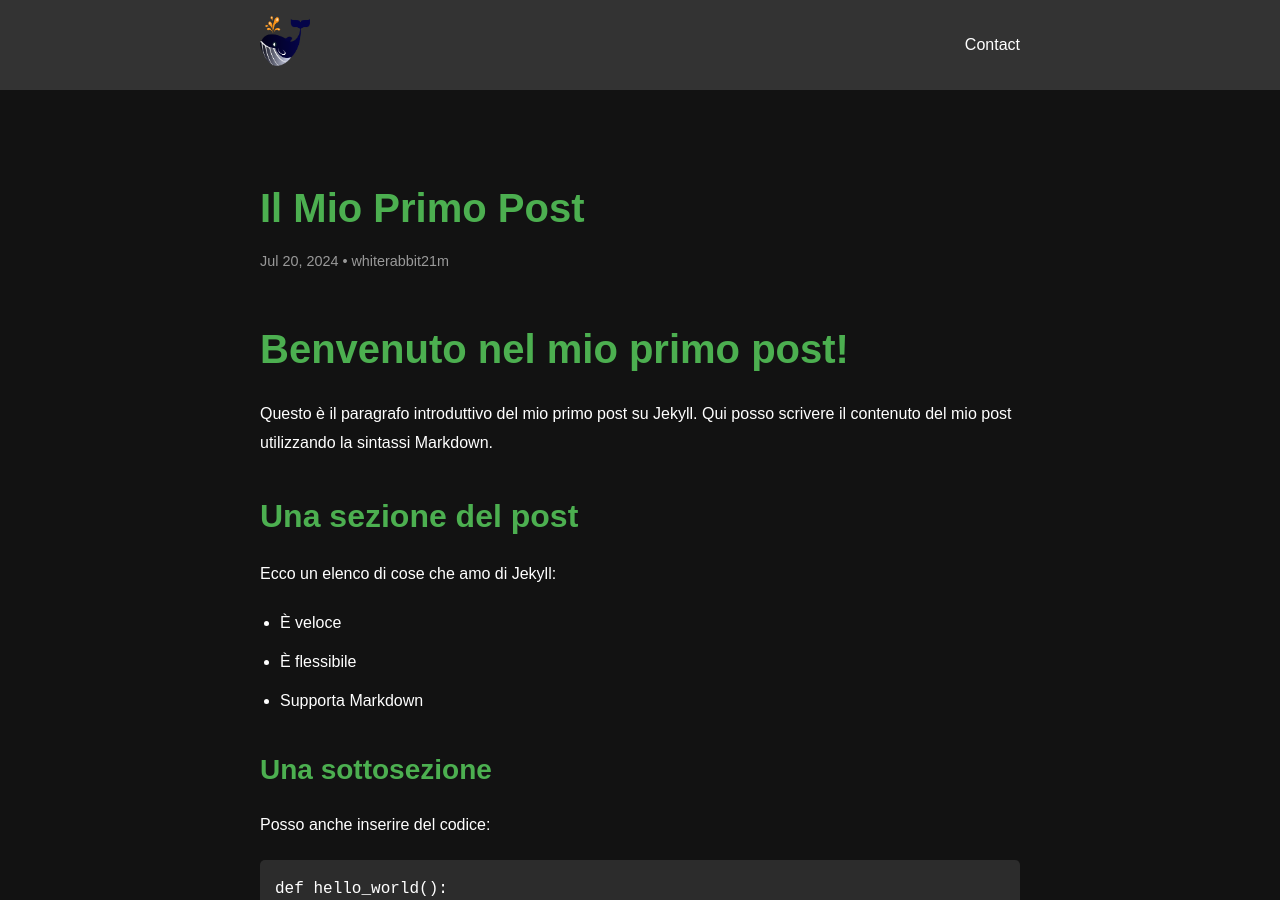
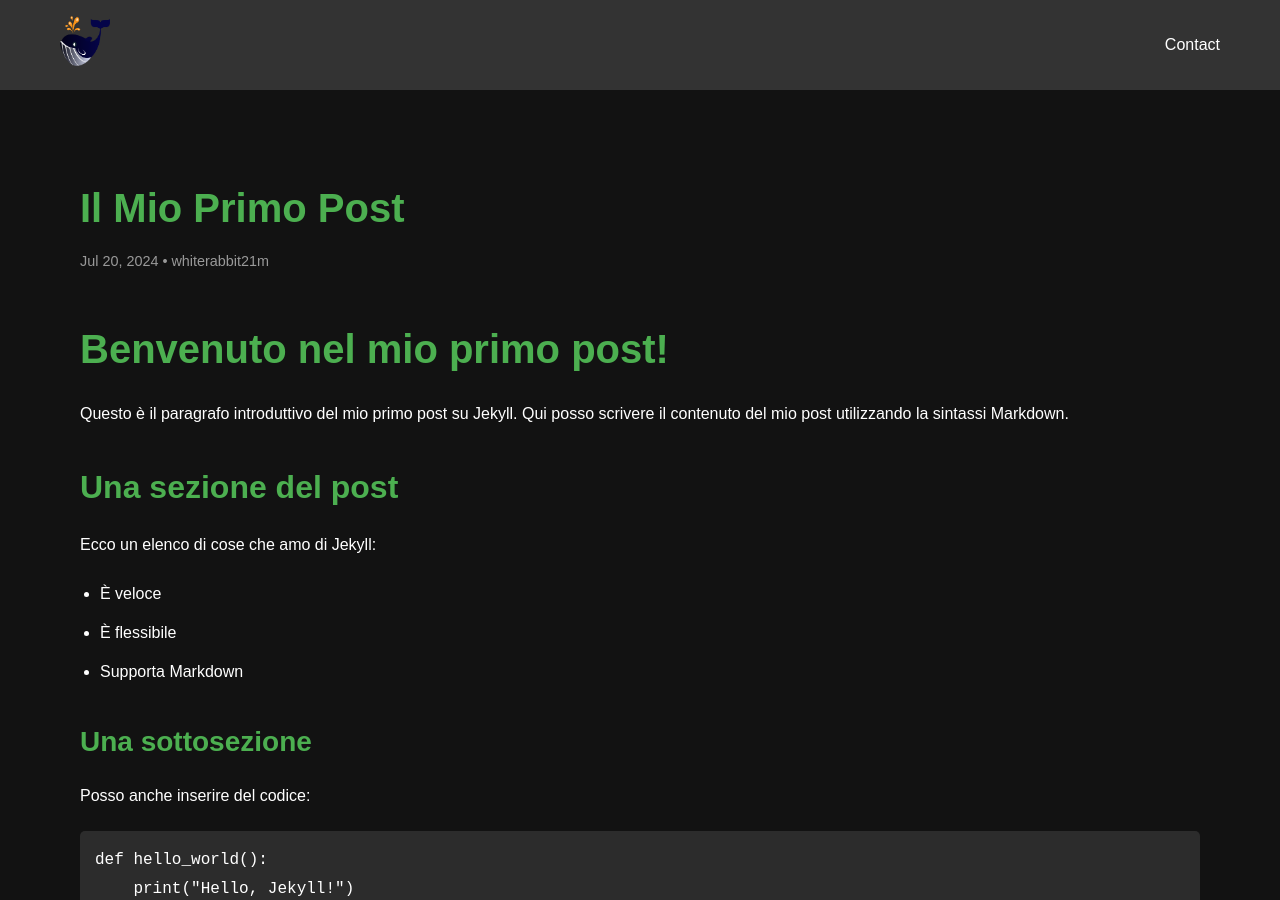
Before and after one commit to whiterabbit21m-test/whiterabbit21m-test.github.io, a Jekyll site: the page built from _posts/2024-07-20-il-mio-primo-post.md, in a window 1280 px wide and 900 px high. Built offline with Jekyll 4.4.1, drawn with Linux system fonts in a browser that asks for light colours.

Commit message:
Update _post.scss

```diff
--- a/_sass/_post.scss
+++ b/_sass/_post.scss
@@ -1,11 +1,14 @@
+// Variabile per la larghezza massima (deve corrispondere a quella in _layout.scss)
+$max-width: 1200px;
+
 .post {
   background-color: #121212;
   color: #ffffff;
   padding: 60px 0;
-  width: 100%; // Assicura che il post occupi tutta la larghezza
+  width: 100%;
 
   .container {
-    max-width: 800px;
+    max-width: $max-width;
     margin: 0 auto;
     padding: 0 20px;
   }
```
